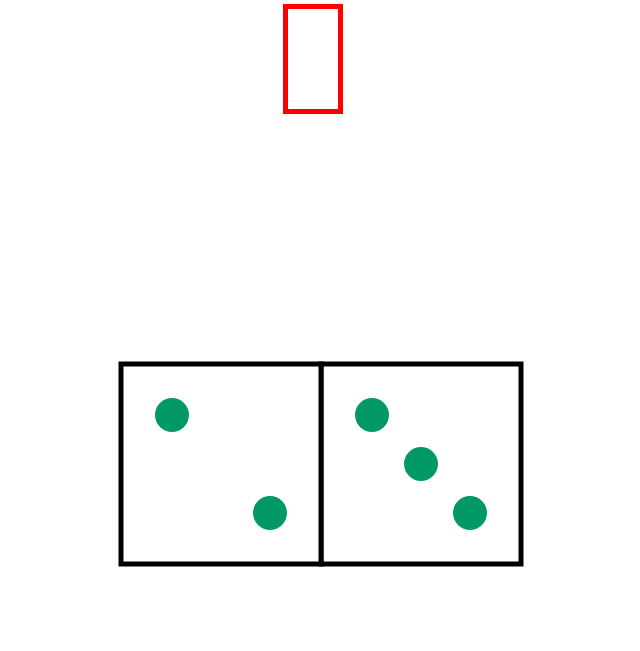
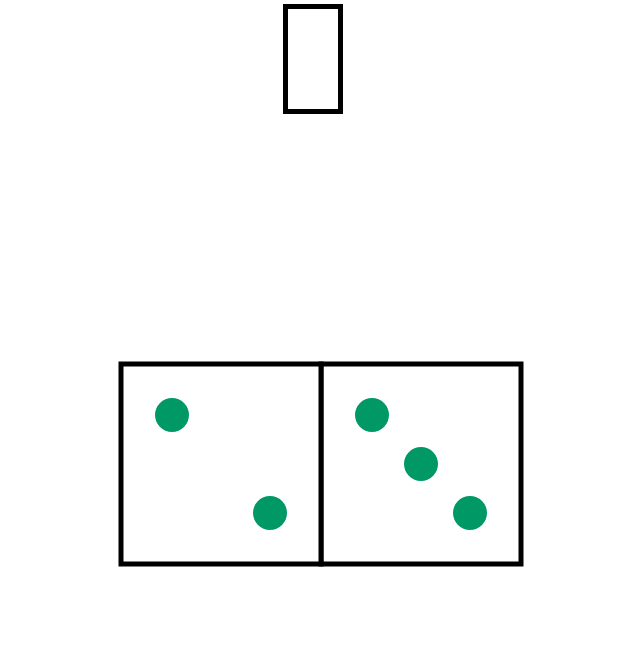
Before and after one commit to htmhell69/RPG-Dice, a PHP site: page / in a window 1280 px wide. Shown: the part 562-1213 px from the top of the page, without its empty margins (327-967 px from the left). Run offline with PHP 8.4, Linux system fonts and the light colour scheme.

Commit message:
Update fancyButtons.css

```diff
--- a/clientSide/fancyButtons.css
+++ b/clientSide/fancyButtons.css
@@ -50,7 +50,7 @@ html, body {
 .menu{
   width: 50px;
   height: 100px;
-  border: 5px solid red;
+  border: 5px solid black;
   text-align: center;
   margin: auto;
 }
```
